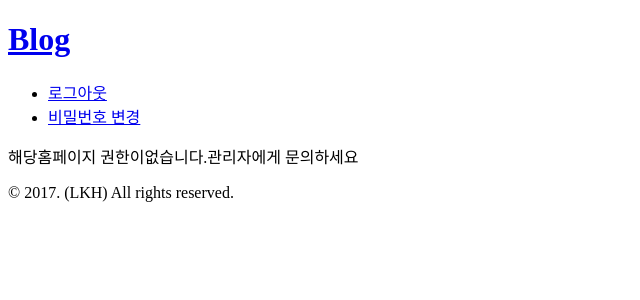
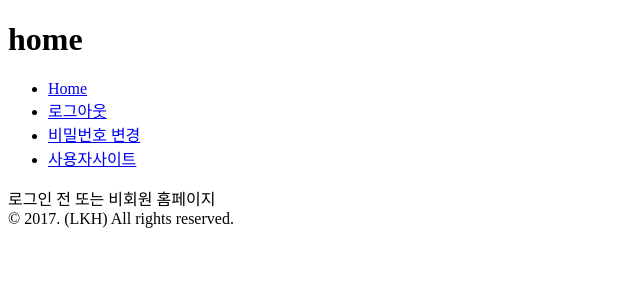
Before and after one commit to lee42s/Django-blog, a Django app: page / in a window 1280 px wide. Shown: the top 300 px of the page, without its empty margins (0-640 px from the left). Run offline with Django 3.2, Linux system fonts and the light colour scheme; the visitor is signed in with stand-in values (Sample User, id 1); some libraries are stand-ins or nearby versions.

Commit message:
관리자페이지,유저페이지 및 권한 수정

```diff
--- a/blog/forms.py
+++ b/blog/forms.py
@@ -7,7 +7,7 @@ class CreateUserForm(UserCreationForm):
         model = get_user_model()
         fields = ['username', 'email','first_name','last_name']
         widgets = {
-            'username': forms.TextInput(attrs={'class': 'username', 'placeholder': '15자 이내로 입력 가능합니다.'}),
+            'username': forms.TextInput(attrs={'class': 'username', 'placeholder': '8자 이내로 입력 가능합니다.'}),
             'email': forms.EmailInput(attrs={'class': 'email','placeholder': 'aaa@aaa.aaa'}),
             'first_name':forms.TextInput(attrs={'class': 'first_name', 'placeholder': '2자 이내로 입력 가능합니다.'}),
             'last_name': forms.TextInput(attrs={'class': 'last_name', 'placeholder': '2자 이내로 입력 가능합니다.'}),
--- a/blog/settings.py
+++ b/blog/settings.py
@@ -143,7 +143,8 @@ USE_TZ = True
 # https://docs.djangoproject.com/en/2.0/howto/static-files/
 
 LOGIN_URL = 'login'
-LOGIN_REDIRECT_URL = '/'
+LOGIN_REDIRECT_URL = 'home'
+LOGOUT_REDIRECT_URL = 'home'
 STATIC_URL = '/static/'
 STATICFILES_DIRS = [os.path.join(BASE_DIR, 'static')]
 
--- a/blog/urls.py
+++ b/blog/urls.py
@@ -16,26 +16,33 @@ Including another URLconf
 from django.contrib import admin
 from django.conf.urls import include, url
 from django.contrib.auth import views as auth_views
-from .views import admin_home,HomeView,UserRegisterView,home,UserPasswordChangeView,UserPasswordDoneView
+from .views import admin_home,blog_home,UserRegisterView,home,UserPasswordChangeView,UserPasswordDoneView
 from blog import views
-
+from django.contrib.auth.decorators import login_required, permission_required
 
 urlpatterns = [
     #회원,관리자로그인 시 35줄 실행 ,비회원 로그인시 에러메세지
     url(r'^$', home, name='home'),
+    #최고관리자
+    url(r'^admin/', admin.site.urls),
     #관리자
-    url(r'^admin/', admin.site.urls),
-    url(r'^manager/', admin_home, name='manager_home'),
+    # url(r'^manager/', admin_home, name='manager_home'),29번행과 30행이 충돌 된다.(url 매핑
+    # url(r'^manager/register/', MangerRegisterView.as_view(), name='manager_register'),
+    url(r'^manager/$', admin_home, name='manager_home'),
     url(r'^member/', include(('member.urls','permission_edit'), namespace='member')),
 
     #사용자
-    url(r'^blog/', HomeView.as_view(), name='blog_home'),
+    url(r'^blog/$', blog_home, name='blog_home'),
     url(r'^accounts/logout/$', auth_views.logout, {'next_page': '/'}, name='logout'),
     url(r'^accounts/login/$', auth_views.login, {'template_name': 'registration/login.html'}, name='login'),
     url(r'^auth/', include('social_django.urls', namespace='social')),
-    url(r'^accounts/register/$', UserRegisterView.as_view(), name='register'),
+    url(r'^register/', UserRegisterView.as_view(), name='register'),
+
     url(r'^accounts/password_change/$', UserPasswordChangeView.as_view(), name='password_change'),
     url(r'^accounts/password_change_done/$', UserPasswordDoneView.as_view(),name='password_change_done'),
+
+
+    #ajax유저아이디검사
     url(r'^ajax/validate_username/$', views.validate_username, name="validate_username"),
 
 ]
--- a/blog/views.py
+++ b/blog/views.py
@@ -15,28 +15,37 @@ from django.contrib.auth.views import PasswordChangeDoneView,PasswordChangeView
 from django.contrib.auth.forms import PasswordChangeForm
 from django.contrib.auth.decorators import login_required
 from django.utils import timezone
+from django.utils.decorators import method_decorator
 from django.core.paginator import Paginator, EmptyPage, PageNotAnInteger
+from django.contrib.auth.mixins import LoginRequiredMixin,PermissionRequiredMixin
 
 
 def home(request):
     if request.user.is_authenticated:
-        if request.user.is_manager ==True:
+        if request.user.is_manager ==True :
             return redirect('manager_home')
         elif request.user.is_member==True or request.user.is_manager ==True:
             return redirect('blog_home')
-    return render(request, 'blog/home.html')
+    return render(request, 'home.html')
 
-
+@login_required
 def admin_home(request):
+    if request.user.is_authenticated:
+        if request.user.is_manager ==False or request.user.is_manager ==False :
+            error = "로그인 또는 관리자계정으로만 접근가능합니다"
+            return HttpResponse(error)
     user_is_member=User.objects.filter(is_member=True,date_joined__lte=timezone.now()).order_by('-date_joined')[:10]
     user_is_manager = User.objects.filter(is_manager=True, date_joined__lte=timezone.now()).order_by('-date_joined')[:10]
     none_user = User.objects.filter(is_member=False,is_manager=False, date_joined__lte=timezone.now()).order_by('-date_joined')[:10]
     return render(request,'manager/home.html', {'user_is_member':user_is_member,'none_user':none_user,'user_is_manager':user_is_manager})
 
-
-class HomeView(TemplateView):
-    template_name = 'blog/home.html'
-
+@login_required
+def blog_home(request):
+    if request.user.is_authenticated:
+        if request.user.is_manager ==False or request.user.is_manager ==False :
+            error = "로그인 또는 회원계정으로만 접근가능합니다"
+            return HttpResponse(error)
+    return render(request, 'blog/home.html')
 
 
 class UserRegisterView(CreateView):
@@ -45,12 +54,13 @@ class UserRegisterView(CreateView):
     success_url = reverse_lazy('home')
 
 
-class UserPasswordChangeView(PasswordChangeView):
+class UserPasswordChangeView(PasswordChangeView,):
+
     success_url = reverse_lazy('password_change_done')
     template_name = 'registration/password_change_form.html'
 
 
-class UserPasswordDoneView(PasswordChangeDoneView):
+class UserPasswordDoneView(PasswordChangeDoneView,):
     template_name = 'registration/password_change_done.html'
 
 
--- a/member/templates/member/permission_edit.html
+++ b/member/templates/member/permission_edit.html
@@ -1,4 +1,4 @@
-{% extends "manager/base.html" %}
+{% extends 'base.html' %}
 {% block content %}
 <section>
     <h1>유저권한수정</h1>
@@ -11,4 +11,6 @@
     <button type="submit">저장</button>
 </form>
 </section>
+{% block javascript %}
 {% endblock %}
+{% endblock %}
--- a/templates/blog/base.html
+++ b/templates/base.html
@@ -4,20 +4,20 @@
     <meta charset="UTF-8">
     <meta name="viewport" content="width=device-width, initial-scale=1.0">
     <meta http-equiv="X-UA-Compatible" content="ie=edge">
-    <title>blog</title>
+    <title>{% block head_title %}{% endblock %}</title>
 </head>
 <body>
+<h1>{% block title %}home{% endblock %}</h1>
 <header>
-        <div>
-            <h1><a href="{% url 'home' %}">Blog</a></h1>
-        </div>
         <nav>
             <ul>
+                <li><a href="{% url 'home' %}">Home</a></li>
                 {% if user.is_authenticated  %}
                     <li><a href="{% url 'logout' %}">로그아웃</a></li>
                     <li><a href="{% url 'password_change' %}">비밀번호 변경</a></li>
+                    <li><a href="{% url 'blog_home' %}">사용자사이트</a></li>
                     {% if user.is_manager %}
-                         <li><a href="{% url 'manager_home' %}">관리자</a></li>
+                         <li><a href="{% url 'manager_home' %}">관리자사이트</a></li>
                     {%endif%}
                     {% else %}
                         <li><a href="{% url 'login' %}">로그인</a></li>
@@ -26,27 +26,14 @@
             </ul>
         </nav>
 </header>
-    {% if user.is_member == True or user.is_manager == True %}
-        <section>
-            {% block content %}
-            {% endblock %}
-        </section>
-        {% elif user.is_manager == False %}
-            <p>해당홈페이지 권한이없습니다.관리자에게 문의하세요</p>
-        {% else %}
-                {% block register %}
-                {% endblock %}
-                {% block login %}
-                {% endblock %}
-    {% endif %}
+{% block content %}{% endblock %}
+{% block login %}{% endblock %}
 {% block footer %}
         <footer>
             <div>&copy; 2017. (LKH) All rights reserved.</div>
         </footer>
 {% endblock %}
         <script src="https://code.jquery.com/jquery-3.1.0.min.js"></script>
-    {% block javascript %}
-    {% endblock %}
+{% block javascript %}{% endblock %}
 </body>
-
 </html>
--- a/templates/blog/home.html
+++ b/templates/blog/home.html
@@ -1,4 +1,5 @@
-{% extends "blog/base.html" %}
+{% extends "base.html" %}
+{% block head_title %}blog{% endblock %}
 {% block title %}blog{% endblock %}
 {% block content %}
 {% endblock %}
--- /dev/null
+++ b/templates/home.html
@@ -0,0 +1,5 @@
+{% extends 'base.html' %}
+{% block head_title %}home{% endblock %}
+{% block content %}
+로그인 전 또는 비회원 홈페이지
+{% endblock %}
--- a/templates/manager/home.html
+++ b/templates/manager/home.html
@@ -1,4 +1,6 @@
-{% extends "manager/base.html" %}
+{% extends "base.html" %}
+{% block head_title %}blog-manager{% endblock %}
+{% block title %}blog-manager{% endblock %}
 {% block content %}
 <section>
     <h1>회원권한</h1>
@@ -13,7 +15,7 @@
             </tr>
             {% for user_is_member in user_is_member %}
             <tr>
-                <td>{{user_is_member.username}}</a></td>
+                <td>{{user_is_member.username}}</td>
                 {% if user_is_member.is_member == True %}
                      <td>회원<a href="{%url 'member:permission_edit' pk=user_is_member.pk%}">[변경]</a></td>
                 {%endif%}
--- a/templates/registration/login.html
+++ b/templates/registration/login.html
@@ -1,5 +1,7 @@
+{% extends "base.html" %}
+{% block head_title %}home-login{% endblock %}
+{% block title %}home-login{% endblock %}
 {% block login %}
-<h1>로그인</h1>
 <form action="." method="post">
     {% csrf_token %}
     {% if form.errors %}
@@ -17,6 +19,5 @@
     <input type="submit" value="로그인" />
     <input type="hidden" name="next" value="{{ next }}" />
     <a href="{% url 'social:begin' 'google-oauth2' %}">Login with Google</a>
-    <a href="{% url 'register' %}">회원가입</a>
 </form>
 {% endblock %}
--- a/templates/registration/password_change_done.html
+++ b/templates/registration/password_change_done.html
@@ -1,3 +1,4 @@
+{% extends "base.html" %}
 {% block content %}
 <p>비밀번호가 변경되었습니다.</p>
 <p><a href="{% url 'home' %}">홈으로</a></p>
--- a/templates/registration/password_change_form.html
+++ b/templates/registration/password_change_form.html
@@ -1,3 +1,6 @@
+{% extends "base.html" %}
+{% block head_title %}blog-password-change{% endblock %}
+{% block title %}blog-password-change{% endblock %}
 {% block content %}
 <section>
     <h1>비밀번호변경</h1>
```
Also changed, not shown: member/views.py (+6 -1 lines), templates/manager/base.html (deleted, +0 -45 lines), templates/registration/register.html (+4 -3 lines), templates/registration/user_edit.html (deleted, +0 -14 lines), 1 other file. Lines whose indentation alone changed are shown as unchanged.
